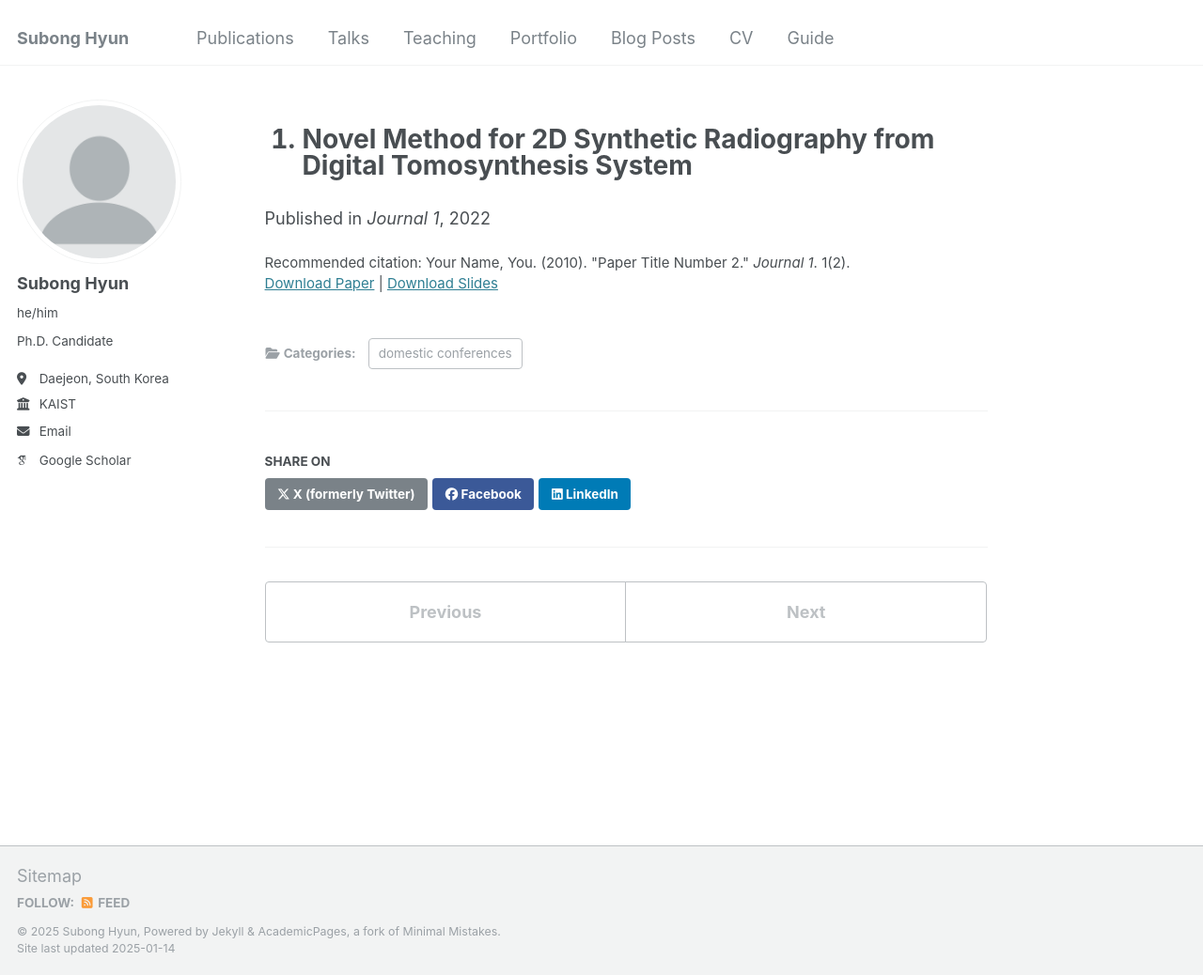
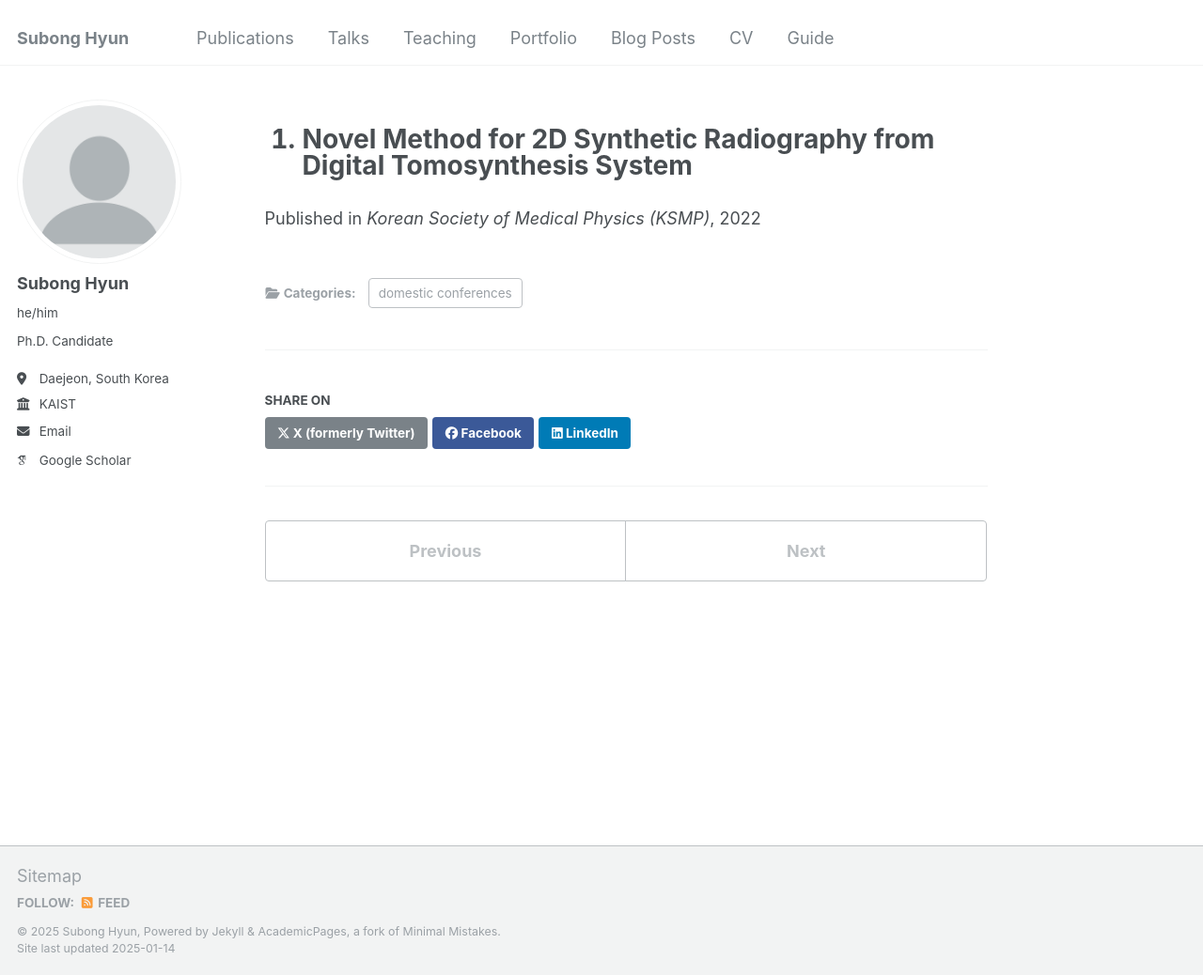
Before and after one commit to SubongHyun/subonghyun.github.io, a Jekyll site: the page built from _publications/2022-10-01-2. Novel Method for 2D Synthetic Radiography from Digital Tomosynthesis System.md, in a window 1280 px wide and 1038 px high. Shown: the whole window at 94% size. Built offline with Jekyll 4.4.1, drawn with Linux system fonts in a browser that asks for light colours; some web fonts are replaced.

Commit message:
Update 2022-10-01-2. Novel Method for 2D Synthetic Radiography from Digital Tomosynthesis System.md

```diff
--- a/_publications/2022-10-01-2. Novel Method for 2D Synthetic Radiography from Digital Tomosynthesis System.md
+++ b/_publications/2022-10-01-2. Novel Method for 2D Synthetic Radiography from Digital Tomosynthesis System.md
@@ -3,10 +3,8 @@ title: "2. Novel Method for 2D Synthetic Radiography from Digital Tomosynthesis
 collection: publications
 category: domestic conferences
 permalink: /
-excerpt: 'This paper is about the number 2. The number 3 is left for future work.'
-date: 2022-10-01
-venue: 'Journal 1'
-slidesurl: 'http://academicpages.github.io/files/slides2.pdf'
-paperurl: 'http://academicpages.github.io/files/paper2.pdf'
-citation: 'Your Name, You. (2010). &quot;Paper Title Number 2.&quot; <i>Journal 1</i>. 1(2).'
+authors: '**Subong Hyun**, Jeongtae Soh, Seungryong Cho'
+excerpt: ''
+date: 2022-10-22
+venue: 'Korean Society of Medical Physics (KSMP)'
 ---
```
